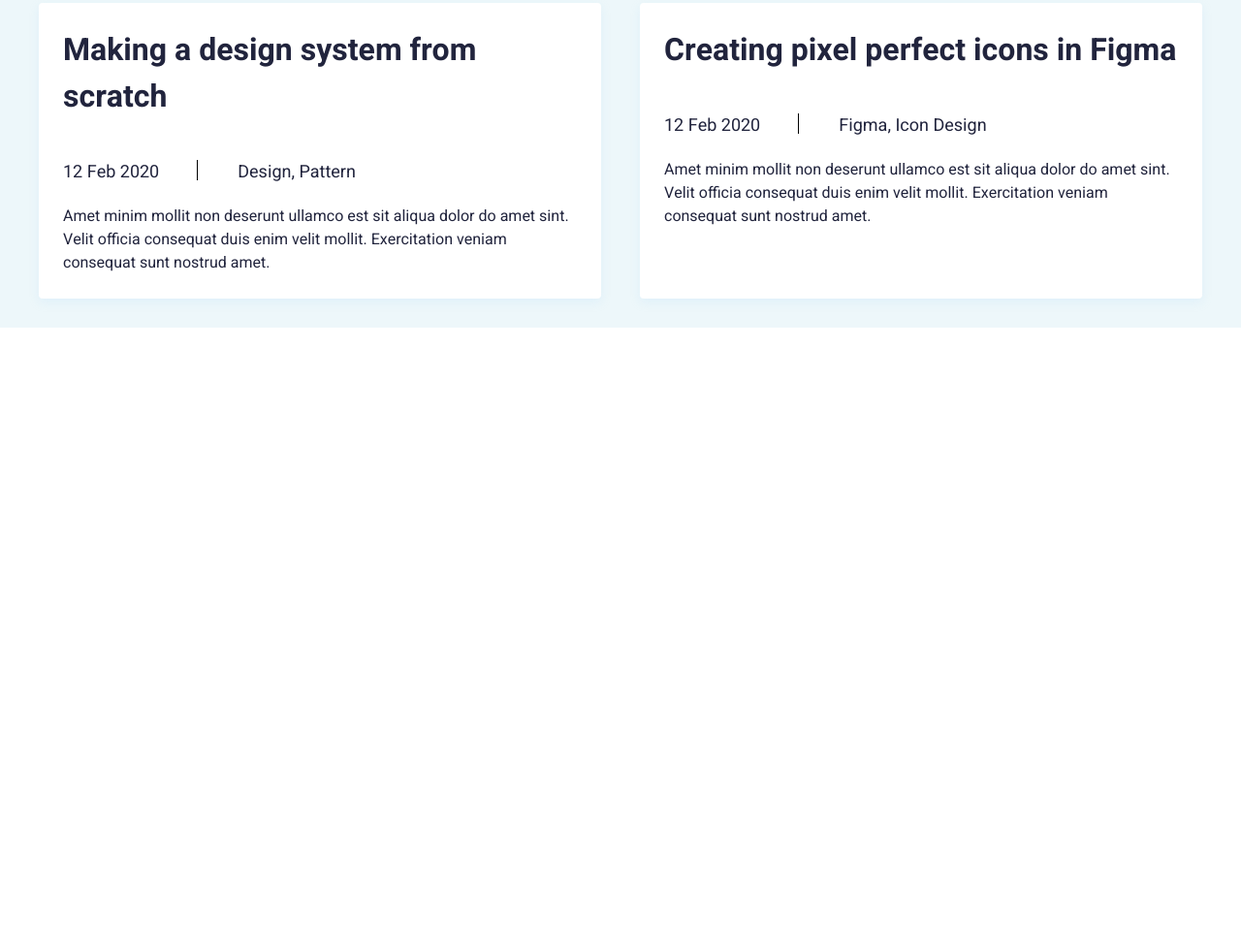
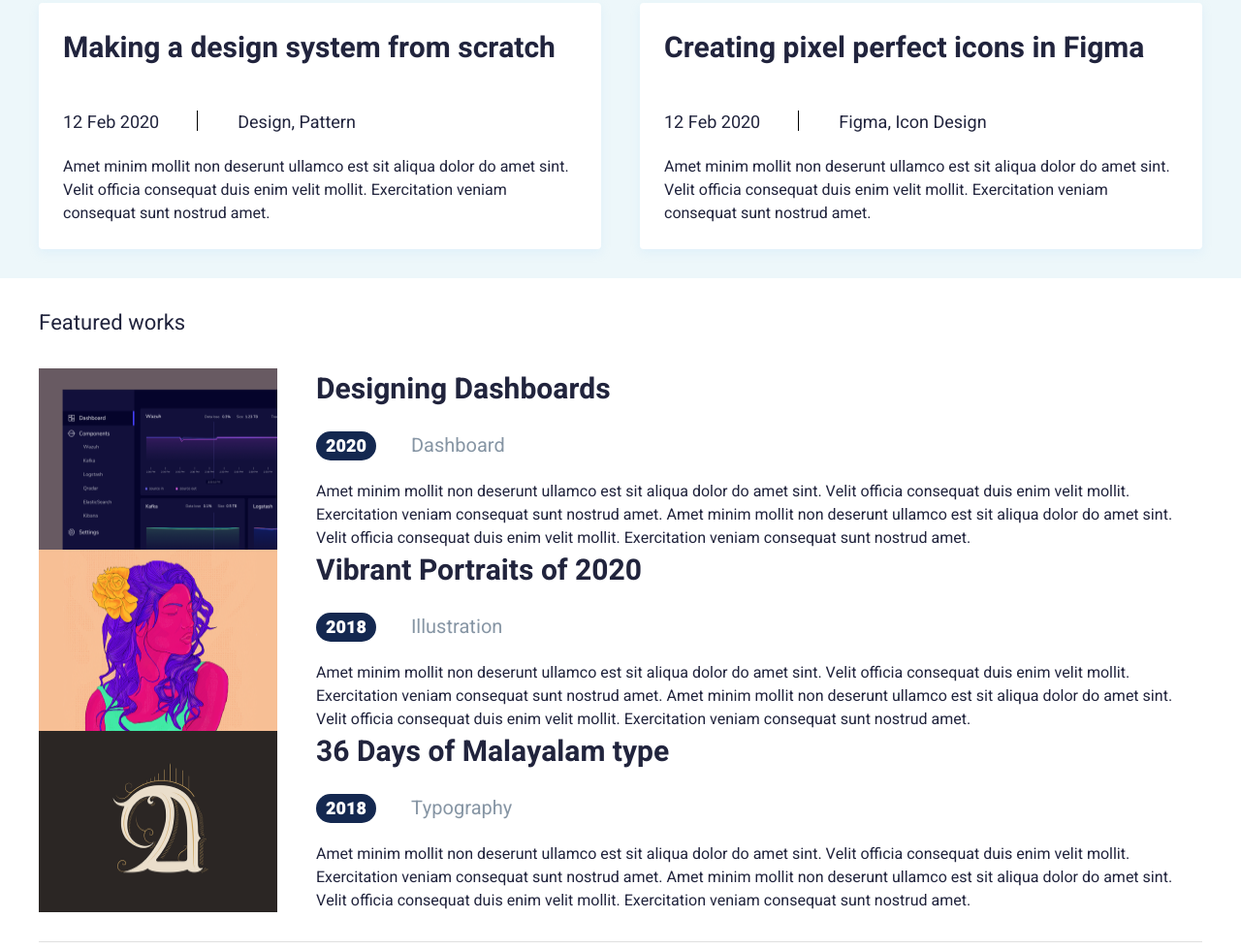
Before and after one commit to Markserg/Portfolio-UI, a plain HTML site: page index.html in a window 1280 px wide. Shown: the part 700-1680 px from the top of the page at 97% size. Before the commit the page ends 1038 px from the top, so only its background shows below. Drawn offline with Linux system fonts and the light colour scheme.

Commit message:
Added Work block

```diff
--- a/css/style.css
+++ b/css/style.css
@@ -56,7 +56,7 @@ body {
 }
 
 .menu__item:hover {
-	color: #FF6464;
+	color: #ff6464;
 }
 
 /* Performance */
@@ -130,6 +130,7 @@ body {
 }
 
 .posts__item {
+	max-width: 580px;
 	padding: 25px;
 	background-color: #fff;
 	border-radius: 4px;
@@ -137,7 +138,7 @@ body {
 }
 
 .posts__item-title {
-	font-size: 32px;
+	font-size: 30px;
 	font-weight: 700;
 	margin-bottom: 40px;
 }
@@ -163,3 +164,54 @@ body {
 	background-color: #000;
 	transform: rotate(90deg);
 }
+
+/* Works */
+.works {
+	padding: 30px 0;
+}
+
+.works__title {
+	font-size: 22px;
+}
+
+.works__inner {
+	padding: 30px 0;
+	border-bottom: 1px solid #e0e0e0;
+}
+
+.works__item {
+	display: flex;
+}
+
+.works__item img {
+	max-width: 246px;
+}
+
+.works__content {
+	margin-left: 40px;
+}
+.works__content-title {
+	font-size: 30px;
+	font-weight: 700;
+	margin-bottom: 20px;
+}
+
+.works__information {
+	display: flex;
+	gap: 36px;
+	margin-bottom: 20px;
+}
+
+.works__information-data {
+	padding: 2px 10px 0;
+	font-size: 18px;
+	font-weight: 900;
+	color: #fff;
+	background: #142850;
+	border-radius: 16px;
+}
+
+.works__information-view {
+	font-size: 20px;
+	color: #8695a4;
+}
--- a/index.html
+++ b/index.html
@@ -1,6 +1,5 @@
 <!DOCTYPE html>
 <html lang="en">
-
 	<head>
 		<meta charset="UTF-8" />
 		<meta name="viewport" content="width=device-width, initial-scale=1.0" />
@@ -15,9 +14,7 @@
 		<link rel="stylesheet" href="css/style.css" />
 	</head>
 
-
 	<body>
-
 		<!-- Header -->
 		<header class="header">
 			<div class="container">
@@ -94,6 +91,70 @@
 					</div>
 				</div>
 			</section>
+
+			<!-- Works -->
+			<section class="works">
+				<div class="container">
+					<h3 class="works__title">Featured works</h3>
+					<div class="works__inner">
+						<div class="works__item">
+							<img src="images/dashboard.png" alt="Dashboard" />
+							<div class="works__content">
+								<h2 class="works__content-title">Designing Dashboards</h2>
+								<div class="works__information">
+									<p class="works__information-data">2020</p>
+									<p class="works__information-view">Dashboard</p>
+								</div>
+								<p class="works__content-text">
+									Amet minim mollit non deserunt ullamco est sit aliqua dolor do
+									amet sint. Velit officia consequat duis enim velit mollit.
+									Exercitation veniam consequat sunt nostrud amet. Amet minim
+									mollit non deserunt ullamco est sit aliqua dolor do amet sint.
+									Velit officia consequat duis enim velit mollit. Exercitation
+									veniam consequat sunt nostrud amet.
+								</p>
+							</div>
+						</div>
+						<div class="works__item">
+							<img src="images/illustration.png" alt="Illustration" />
+							<div class="works__content">
+								<h2 class="works__content-title">Vibrant Portraits of 2020</h2>
+								<div class="works__information">
+									<p class="works__information-data">2018</p>
+									<p class="works__information-view">Illustration</p>
+								</div>
+								<p class="works__content-text">
+									Amet minim mollit non deserunt ullamco est sit aliqua dolor do
+									amet sint. Velit officia consequat duis enim velit mollit.
+									Exercitation veniam consequat sunt nostrud amet. Amet minim
+									mollit non deserunt ullamco est sit aliqua dolor do amet sint.
+									Velit officia consequat duis enim velit mollit. Exercitation
+									veniam consequat sunt nostrud amet.
+								</p>
+							</div>
+						</div>
+
+						<div class="works__item">
+							<img src="images/tipography.png" alt="Typography" />
+							<div class="works__content">
+								<h2 class="works__content-title">36 Days of Malayalam type</h2>
+								<div class="works__information">
+									<p class="works__information-data">2018</p>
+									<p class="works__information-view">Typography</p>
+								</div>
+								<p class="works__content-text">
+									Amet minim mollit non deserunt ullamco est sit aliqua dolor do
+									amet sint. Velit officia consequat duis enim velit mollit.
+									Exercitation veniam consequat sunt nostrud amet. Amet minim
+									mollit non deserunt ullamco est sit aliqua dolor do amet sint.
+									Velit officia consequat duis enim velit mollit. Exercitation
+									veniam consequat sunt nostrud amet.
+								</p>
+							</div>
+						</div>
+					</div>
+				</div>
+			</section>
 		</main>
 	</body>
 </html>
```
Also changed, not shown: images/dashboard.png (added), images/illustration.png (added), images/tipography.png (added).
